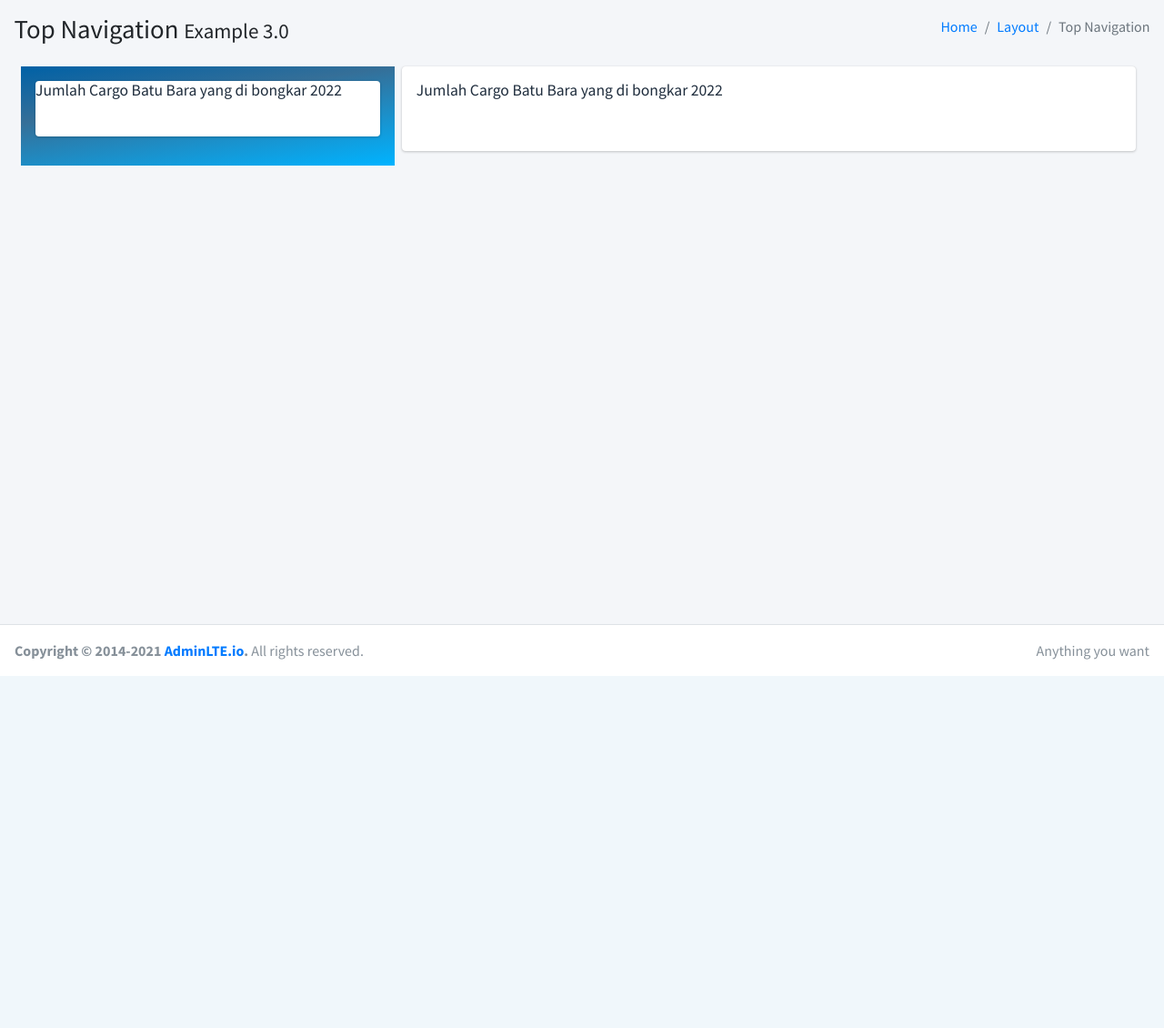
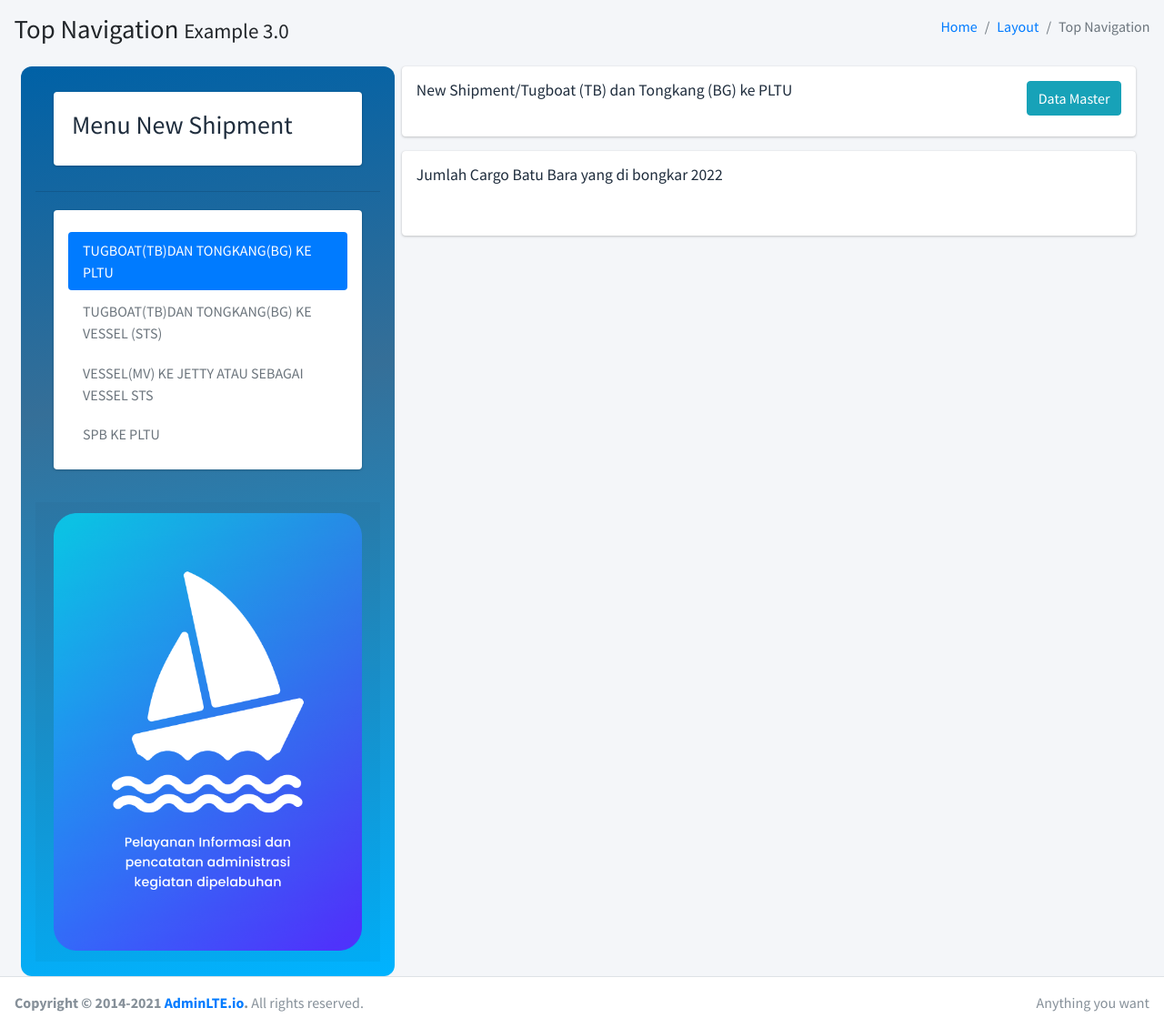
Before and after one commit to TEDA-Programmer/new_sikap, a Flask app: page /shipment in a window 1280 px wide. Shown: the part 57-1187 px from the top of the page at 91% size. Before the commit the page ends 800 px from the top, so only its background shows below. Run offline with Flask 2, Linux system fonts and the light colour scheme; some libraries are stand-ins or nearby versions.

Commit message:
Tambah Tampilan Dashboard

```diff
--- a/_app/templates/shipment.html
+++ b/_app/templates/shipment.html
@@ -3,16 +3,66 @@
     <div class="container">
         <div class="col-lg-12">
             <div class="row">
-                <div class="col-lg-4" style="background: linear-gradient(171.37deg, #0061A6 0%, #356F98 36.27%, #00B3FF 99.7%); padding: 1pc">
-                    <div class="card bg-white">
-                        <h5 class="card-title">Jumlah Cargo Batu Bara yang di bongkar 2022</h5>
-                        <div class="card-body">
-                            <div class="row">
+                <div class="col-lg-4"
+                     style="background: linear-gradient(171.37deg, #0061A6 0%, #356F98 36.27%, #00B3FF 99.7%); padding: 1pc; border-radius: 12px">
+                    <div class="card-header">
+                        <div class="card bg-white">
+                            <div class="card-body">
+                                <h3>Menu New Shipment</h3>
                             </div>
                         </div>
                     </div>
+                    <div class="card-body">
+                        <div class="card bg-white" style="padding: 1pc">
+                            <nav class="mt-2">
+                                <ul class="nav nav-pills nav-sidebar flex-column" data-widget="treeview" role="menu"
+                                    data-accordion="false">
+                                    <!-- Add icons to the links using the .nav-icon class
+                                         with font-awesome or any other icon font library -->
+                                    <li class="nav-item">
+                                        <a href="pages/widgets.html" class="nav-link active">
+                                            <p>
+                                                TUGBOAT(TB)DAN TONGKANG(BG) KE PLTU
+                                            </p>
+                                        </a>
+                                    </li>
+                                    <li class="nav-item">
+                                        <a href="pages/widgets.html" class="nav-link">
+                                            <p>
+                                                TUGBOAT(TB)DAN TONGKANG(BG) KE VESSEL (STS)
+                                            </p>
+                                        </a>
+                                    </li>
+                                    <li class="nav-item">
+                                        <a href="pages/widgets.html" class="nav-link">
+                                            <p>
+                                                VESSEL(MV) KE JETTY ATAU SEBAGAI VESSEL STS
+                                            </p>
+                                        </a>
+                                    </li>
+                                    <li class="nav-item">
+                                        <a href="pages/widgets.html" class="nav-link">
+                                            <p>
+                                                SPB KE PLTU
+                                            </p>
+                                        </a>
+                                    </li>
+                                </ul>
+                            </nav>
+                        </div>
+                    </div>
+                    <div class="card-footer">
+                        <img src="{{ url_for('static', filename='images/fontisto_sait-boat.png') }}"
+                             style="width: 100%; height: 100%" alt="">
+                    </div>
                 </div>
                 <div class="col-lg-8">
+                    <div class="card bg-white" style="padding: 1pc">
+                        <h5 class="card-title">New Shipment/Tugboat (TB) dan Tongkang (BG) ke PLTU</h5>
+                        <div class="btn-na" style="align-self: flex-end;">
+                            <button class="btn btn-info" style="margin-top: -2pc">Data Master</button>
+                        </div>
+                    </div>
                     <div class="card bg-white" style="padding: 1pc">
                         <h5 class="card-title">Jumlah Cargo Batu Bara yang di bongkar 2022</h5>
                         <div class="card-body">
```
Also changed, not shown: _app/static/images/fontisto_sait-boat.png (added).
